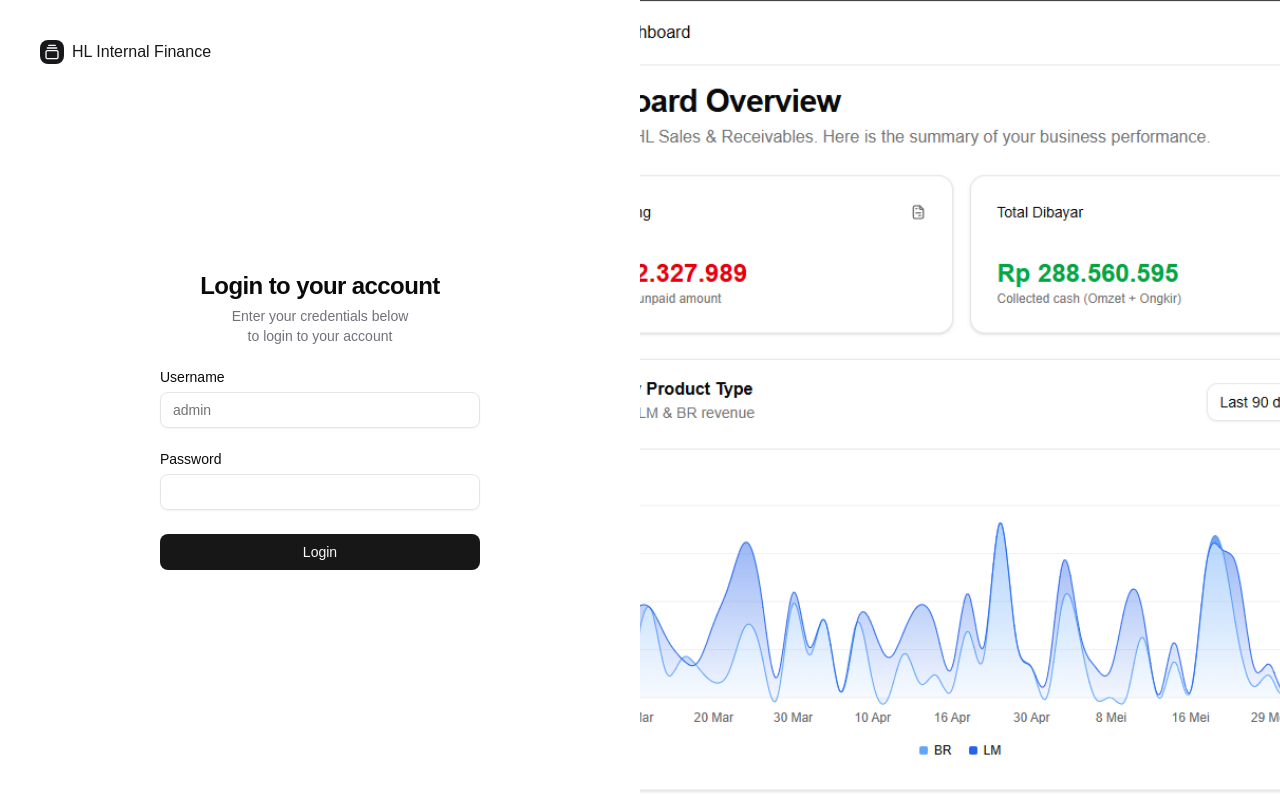
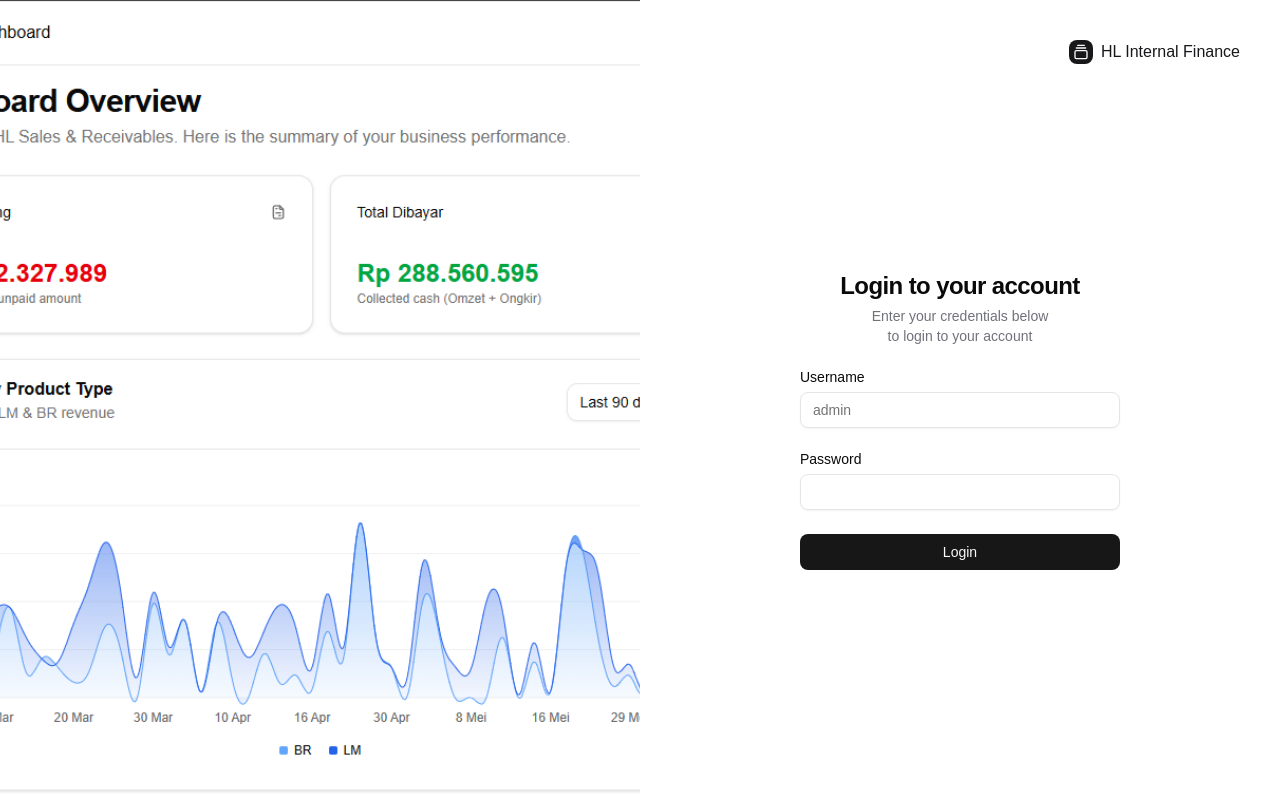
Before and after one commit to Sanjaee/HL-Internal-Finance, a Next.js app: page /auth/login in a window 1280 px wide. Built offline with nearby package versions, Linux system fonts and the light colour scheme.

Commit message:
feat: add login page with split-screen layout and banner image

```diff
--- a/src/app/auth/login/page.tsx
+++ b/src/app/auth/login/page.tsx
@@ -6,8 +6,17 @@
 export default function LoginPage() {
   return (
     <div className="grid min-h-svh lg:grid-cols-2">
+      <div className="relative hidden lg:block h-full overflow-hidden">
+        <Image
+          src="/banner.png"
+          alt="HL Internal Finance"
+          fill
+          priority
+          className="object-cover"
+        />
+      </div>
       <div className="flex flex-col gap-4 p-6 md:p-10">
-        <div className="flex justify-center gap-2 md:justify-start">
+        <div className="flex justify-center gap-2 md:justify-end">
           <a href="#" className="flex items-center gap-2 font-medium text-zinc-900 dark:text-zinc-50">
             <div className="flex size-6 items-center justify-center rounded-md bg-zinc-900 text-zinc-50 dark:bg-zinc-50 dark:text-zinc-900">
               <GalleryVerticalEnd className="size-4" />
@@ -21,15 +30,6 @@
           </div>
         </div>
       </div>
-      <div className="relative hidden lg:block h-full overflow-hidden">
-        <Image
-          src="/banner.png"
-          alt="HL Internal Finance"
-          fill
-          priority
-          className="object-cover"
-        />
-      </div>
     </div>
   )
 }
```
